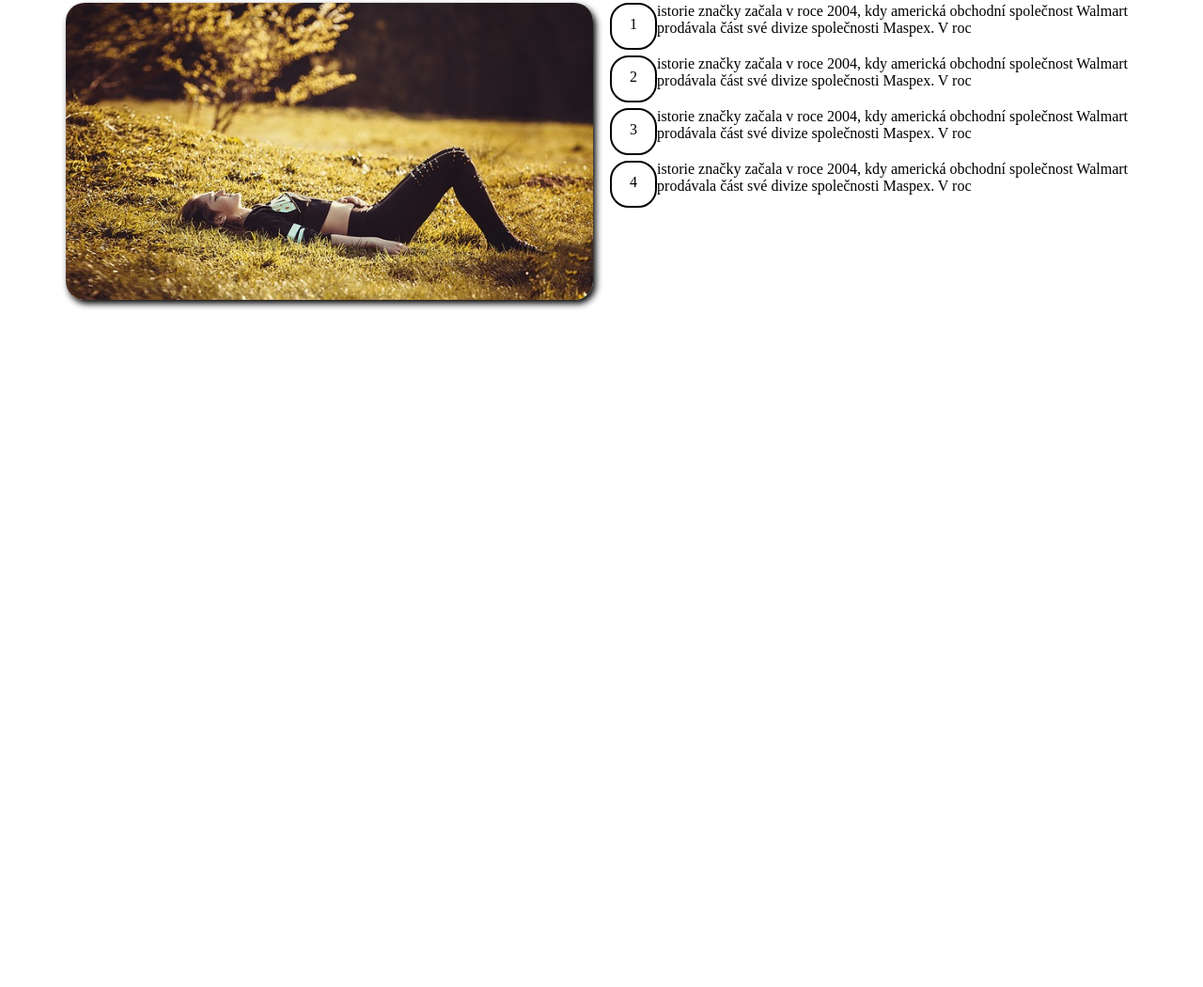
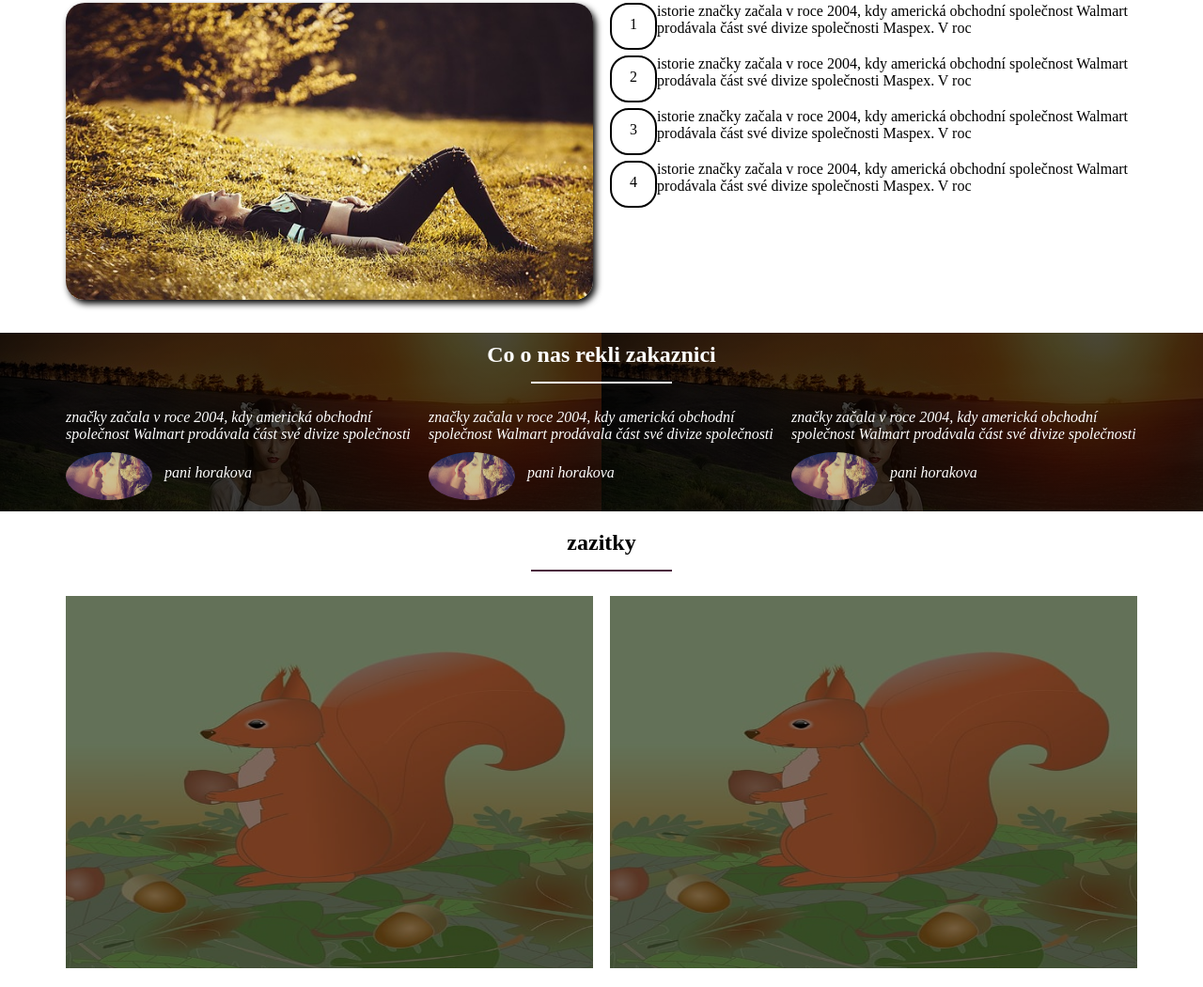
Before and after one commit to Marii125/brackets-stranky, a plain HTML site: page index.html in a window 1280 px wide. Shown: the part 1367-2417 px from the top of the page at 94% size. Before the commit the page ends 1701 px from the top, so only its background shows below. Drawn offline with Linux system fonts and the light colour scheme.

Commit message:
pridani dalsich sekci

```diff
--- a/index.html
+++ b/index.html
@@ -100,6 +100,68 @@
             </div>
         </div>
     </section>
+
+    <section class="reference">
+        <div class="heading-main">
+            <h2>Co o nas rekli zakaznici</h2>
+        </div>
+
+        <div class="customer-refernce row">
+            <div class="col span-1-of-3 one-reference">
+            <p>značky začala v roce 2004, kdy americká obchodní společnost Walmart prodávala část své divize společnosti </p>
+
+                <div class="photo-name">
+                    <img src="images/cus.jpg" alt="customer" class="clearfix">
+                    <p> pani horakova</p>
+                </div>
+
+            </div>
+
+             <div class="col span-1-of-3 one-reference">
+            <p>značky začala v roce 2004, kdy americká obchodní společnost Walmart prodávala část své divize společnosti </p>
+
+
+            <div class="photo-name">
+                    <img src="images/cus.jpg" alt="customer" class="clearfix">
+                    <p> pani horakova</p>
+                </div>
+            </div>
+
+             <div class="col span-1-of-3 one-reference">
+            <p>značky začala v roce 2004, kdy americká obchodní společnost Walmart prodávala část své divize společnosti </p>
+
+
+                 <div class="photo-name">
+                    <img src="images/cus.jpg" alt="customer" class="clearfix">
+                    <p> pani horakova</p>
+                </div>
+            </div>
+
+        </div>
+    </section>
+
+    <section class="photo-galery">
+        <div class="heading-main">
+            <h2>zazitky</h2>
+        </div>
+
+        <div class="photos row">
+            <ul class="photo-segment">
+                <li class="col span-1-of-2"><img src="images/squirrel-8219439_640.jpg" alt="prvni"></li>
+                <li class="col span-1-of-2"> <img src="images/squirrel-8219439_640.jpg" alt="prvni"></li>
+            </ul>
+
+             <ul class="photo-segment">
+                <li class="col span-1-of-2"><img src="images/hands-1327811_640.jpg" alt="prvni"></li>
+                <li class="col span-1-of-2"> <img src="images/hands-1327811_640.jpg" alt="prvni"></li>
+            </ul>
+
+              <ul class="photo-segment">
+                <li class="col span-1-of-2"><img src="images/jetty.jpg" alt="prvni"></li>
+                <li class="col span-1-of-2"> <img src="images/jetty.jpg" alt="prvni"></li>
+            </ul>
+        </div>
+    </section>
 </main>
 
     <footer>
--- a/styly.css
+++ b/styly.css
@@ -182,3 +182,85 @@ header {
     visibility: hidden;
     height:0;
 }
+
+
+/*dalsi section -refernces*/
+.reference {
+    background: linear-gradient(rgba(0,0,0,0.7), rgba(0,0,0,0.7)),
+        url(images/nymph-3388708_640.jpg);
+}
+
+.reference h2 {
+    color: #fff;
+    padding-top: 10px;
+}
+
+.reference h2:after {
+    border-bottom: 2px solid #fff;
+
+
+}
+
+.one-reference  {
+    color: #fff;
+
+}
+
+.one-reference p {
+    font-style: italic;
+}
+
+
+.photo-name img {
+    width: 25%;
+    border-radius: 50%;
+    float: left;
+
+}
+
+
+.clearfix{
+    clear: both;
+}
+
+.clearfix::after {
+    content: "";
+    clear: both;
+    display: table;
+    visibility: hidden;
+    height:0;
+}
+
+
+.photo-name {
+    margin-top: 10px;
+}
+
+.photo-name p {
+    padding: 13px 105px;
+
+}
+
+/*dlasi section- photo-gallery*/
+
+.photo-segment li {
+    list-style-type: none;
+    background-color: #000;
+    overflow: hidden; /*a tohle to vyrizli jak jsme to priblizili tak usekne aby to nebylo videt ty prebytecny okraje*/
+     height: 396px; /*tdy taky musi byt vyska stejna jako u img protoze pak tam vznikne cernej prouzek*/
+}
+.photo-segment img {
+    width: 100%;
+    height: 396px;
+    opacity: 0.5; /*tohle dava pruhlednost obrazky pak je tmavsi*/
+    transform: scale(1.10); /*timhle ten obrazek priblizime*/
+
+}
+
+.photo-segment img:hover {
+    transition: transform 0.5s, opacity 0.5s;
+    transform: scale(1);
+    opacity: 1;
+
+
+}
```
Also changed, not shown: images/cus.jpg (added), images/squirrel-8219439_640.jpg (added).
